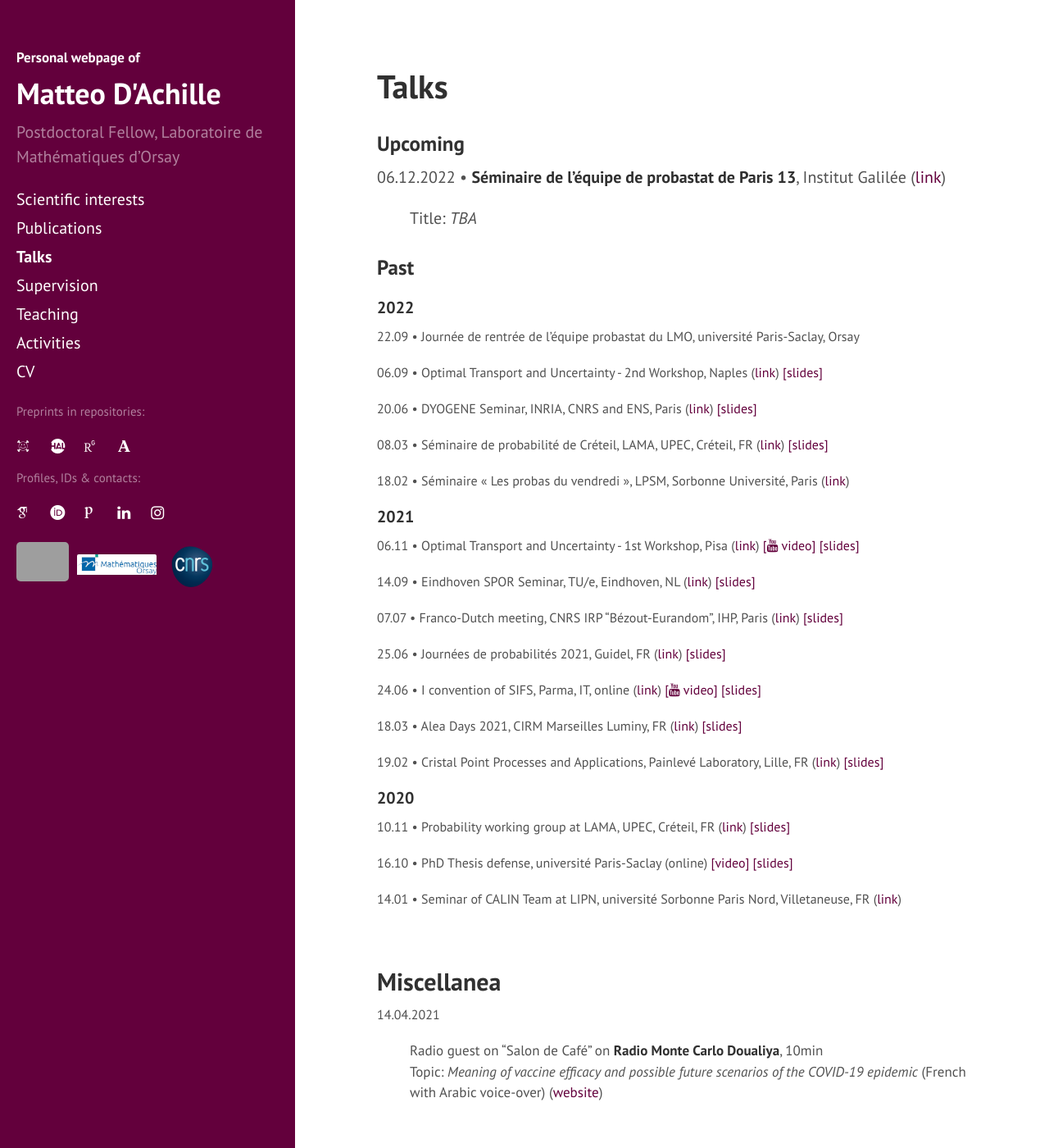
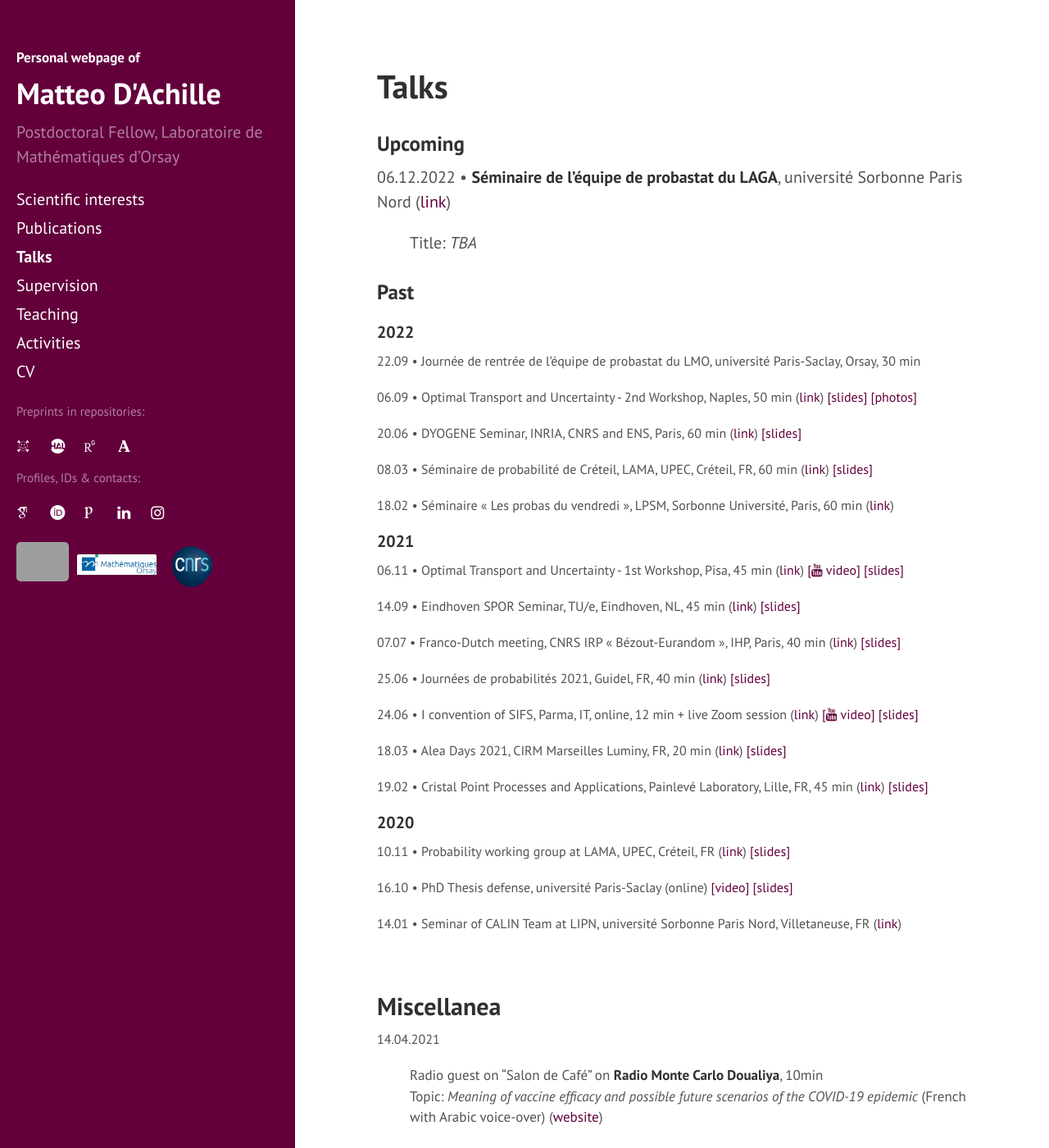
Before and after one commit to matteodachille/matteodachille.github.io, a Jekyll site: the page built from talks.md, in a window 1280 px wide and 1400 px high. Shown: the whole window at 82% size. Built offline with Jekyll 4.4.1, drawn with Linux system fonts in a browser that asks for light colours; nearby versions of some CDN libraries; some web fonts are replaced; grey boxes are pictures that could not be loaded.

```diff
--- a/_data/pubs.yml
+++ b/_data/pubs.yml
@@ -35,9 +35,11 @@
 
 - title: "Decimations for Two Dimensional Ising and Rotator Models II: Continuous versus Discrete Symmetries"
   authors: A. Le Ny, A.C.D. van Enter
-  upcoming: False
+  #upcoming: True
   preprint: True
-  published: False
+  #published: False
+  accepted: True
+  accjourn: "J. Math. Phys."
   submitted: True
   halurl: "https://hal.archives-ouvertes.fr/hal-03695701"
   arxivurl: "https://arxiv.org/abs/2206.06990"
--- a/talks.md
+++ b/talks.md
@@ -25,7 +25,7 @@ s
 
 ### Upcoming
 
-06.12.2022 &#x2022; **Séminaire de l'équipe de probastat de Paris 13**, Institut Galilée ([link](https://www.math.univ-paris13.fr/laga/index.php/fr/ps/seminaires){:target="_blank"})
+06.12.2022 &#x2022; **Séminaire de l'équipe de probastat du LAGA**, université Sorbonne Paris Nord ([link](https://www.math.univ-paris13.fr/laga/index.php/fr/ps/seminaires){:target="_blank"})
 {: style="font-size: 20px" }
 
 Title: _TBA_
@@ -40,38 +40,39 @@ Title: _TBA_
 #### 2022
 {: .no_toc}
 
-22.09 &#x2022; Journée de rentrée de l'équipe probastat du LMO, université Paris-Saclay, Orsay
+22.09 &#x2022; Journée de rentrée de l'équipe de probastat du LMO, université Paris-Saclay, Orsay, 30 min
 {: style="font-size: 16px" }
 
-06.09 &#x2022; Optimal Transport and Uncertainty - 2nd Workshop, Naples ([link](https://sites.google.com/view/otau2){:target="_blank"}) [ [slides] ]({{ site.baseurl }}downloads/ERAP_OtaU2_Napoli_final.pdf){:target="_blank"}
+06.09 &#x2022; Optimal Transport and Uncertainty - 2nd Workshop, Naples, 50 min ([link](https://sites.google.com/view/otau2){:target="_blank"}) [ [slides] ]({{ site.baseurl }}downloads/ERAP_OtaU2_Napoli_final.pdf){:target="_blank"} [ [photos] ](https://sites.google.com/view/otau2/photos){:target="_blank"}
 {: style="font-size: 16px" }
+
 
 <!--Title: _Lattice Helmholtz decomposition in a two-dimensional ERAP_. 50 min [ [slides] ]({{ site.baseurl }}downloads/ERAP_OtaU2_Napoli_final.pdf){:target="_blank"}
 {: style="margin-left: 40px" }
 -->
-20.06 &#x2022; DYOGENE Seminar, INRIA, CNRS and ENS, Paris ([link](https://www.di.ens.fr/dyogene/index.html){:target="_blank"}) [ [slides] ]({{ site.baseurl }}downloads/ERAP_INRIA_Paris_final.pdf){:target="_blank"}
+20.06 &#x2022; DYOGENE Seminar, INRIA, CNRS and ENS, Paris, 60 min ([link](https://www.di.ens.fr/dyogene/index.html){:target="_blank"}) [ [slides] ]({{ site.baseurl }}downloads/ERAP_INRIA_Paris_final.pdf){:target="_blank"}
 {: style="font-size: 16px" }
-08.03 &#x2022; Séminaire de probabilité de Créteil, LAMA, UPEC, Créteil, FR ([link](https://lama.u-pem.fr/evenements/seminaire/groupe_de_travail_probabilites/decimation_dans_les_modeles_dising_et_xy_a_d_2){:target="_blank"}) [ [slides] ]({{ site.baseurl }}downloads/NonGibbs_Decimation_ParisEst_final.pdf){:target="_blank"}
+08.03 &#x2022; Séminaire de probabilité de Créteil, LAMA, UPEC, Créteil, FR, 60 min ([link](https://lama.u-pem.fr/evenements/seminaire/groupe_de_travail_probabilites/decimation_dans_les_modeles_dising_et_xy_a_d_2){:target="_blank"}) [ [slides] ]({{ site.baseurl }}downloads/NonGibbs_Decimation_ParisEst_final.pdf){:target="_blank"}
 {: style="font-size: 16px" }
-18.02 &#x2022; Séminaire &#171; Les probas du vendredi &#187;, LPSM, Sorbonne Université, Paris ([link](https://www.lpsm.paris/seminaires/probasduvendredi/index/#b6-50){:target="_blank"})
+18.02 &#x2022; Séminaire &#171; Les probas du vendredi &#187;, LPSM, Sorbonne Université, Paris, 60 min ([link](https://www.lpsm.paris/seminaires/probasduvendredi/index/#b6-50){:target="_blank"})
 {: style="font-size: 16px" }
 
 #### 2021
 {: .no_toc}
 
-06.11 &#x2022; Optimal Transport and Uncertainty - 1st Workshop, Pisa ([link](https://indico.cs.dm.unipi.it/event/12/){:target="_blank"}) [[<i class="fa fa-youtube fa-align-center-1x" aria-hidden="true"></i> video]](https://drive.google.com/file/d/10wfRI0MZS2UnDIAGcq3a9AQJT9DSQGwe/view){:target="_blank"} [ [slides] ]({{ site.baseurl }}downloads/ERAP_OTU_Pisa_v8_final.pdf){:target="_blank"}
+06.11 &#x2022; Optimal Transport and Uncertainty - 1st Workshop, Pisa, 45 min ([link](https://indico.cs.dm.unipi.it/event/12/){:target="_blank"}) [[<i class="fa fa-youtube fa-align-center-1x" aria-hidden="true"></i> video]](https://drive.google.com/file/d/10wfRI0MZS2UnDIAGcq3a9AQJT9DSQGwe/view){:target="_blank"} [ [slides] ]({{ site.baseurl }}downloads/ERAP_OTU_Pisa_v8_final.pdf){:target="_blank"}
 {: style="font-size: 16px" }
-14.09 &#x2022; Eindhoven SPOR Seminar, TU/e, Eindhoven, NL ([link](https://www.eurandom.tue.nl/eindhoven-spor-seminar/){:target="_blank"}) [[slides]]({{ site.baseurl }}events){:target="_blank"}
+14.09 &#x2022; Eindhoven SPOR Seminar, TU/e, Eindhoven, NL, 45 min ([link](https://www.eurandom.tue.nl/eindhoven-spor-seminar/){:target="_blank"}) [[slides]]({{ site.baseurl }}events){:target="_blank"}
 {: style="font-size: 16px" }
-07.07 &#x2022; Franco-Dutch meeting, CNRS IRP "Bézout-Eurandom", IHP, Paris ([link](https://perso.math.u-pem.fr/le_ny.arnaud/PreliminaryProgramIHP-July-Bezout-TUe-V14.pdf){:target="_blank"}) [ [slides] ]({{ site.baseurl }}downloads/ERAP_IHP_v18_final.pdf){:target="_blank"}
+07.07 &#x2022; Franco-Dutch meeting, CNRS IRP &#171; Bézout-Eurandom &#187;, IHP, Paris, 40 min ([link](https://perso.math.u-pem.fr/le_ny.arnaud/PreliminaryProgramIHP-July-Bezout-TUe-V14.pdf){:target="_blank"}) [ [slides] ]({{ site.baseurl }}downloads/ERAP_IHP_v18_final.pdf){:target="_blank"}
 {: style="font-size: 16px" }
-25.06 &#x2022;  Journées de probabilités 2021, Guidel, FR ([link](https://journees-probabilites.univ-rennes1.fr/programme.htm){:target="_blank"}) [[slides]](https://journees-probabilites.univ-rennes1.fr/exposes/D%27Achille.pdf){:target="_blank"}
+25.06 &#x2022;  Journées de probabilités 2021, Guidel, FR, 40 min ([link](https://journees-probabilites.univ-rennes1.fr/programme.htm){:target="_blank"}) [[slides]](https://journees-probabilites.univ-rennes1.fr/exposes/D%27Achille.pdf){:target="_blank"}
 {: style="font-size: 16px" }
-24.06 &#x2022; I convention of SIFS, Parma, IT, online ([link](http://www.fisicastatistica.unipr.it/conf/PARMA2021/welcome.php){:target="_blank"}) [[<i class="fa fa-youtube fa-align-center-1x" aria-hidden="true"></i> video]](https://www.youtube.com/watch?v=4RcOiW20C_E){:target="_blank"} [[slides]]({{ site.baseurl }}downloads/ERAPs_Low_d_Weyl_SIFS_v8.pdf){:target="_blank"}
+24.06 &#x2022; I convention of SIFS, Parma, IT, online, 12 min + live Zoom session ([link](http://www.fisicastatistica.unipr.it/conf/PARMA2021/welcome.php){:target="_blank"}) [[<i class="fa fa-youtube fa-align-center-1x" aria-hidden="true"></i> video]](https://www.youtube.com/watch?v=4RcOiW20C_E){:target="_blank"} [[slides]]({{ site.baseurl }}downloads/ERAPs_Low_d_Weyl_SIFS_v8.pdf){:target="_blank"}
 {: style="font-size: 16px" }
-18.03 &#x2022; Alea Days 2021, CIRM Marseilles Luminy, FR ([link](https://gt-alea.math.cnrs.fr/alea2021/){:target="_blank"}) [ [slides] ]({{ site.baseurl }}downloads/ALEA2021_MZSVs_ERAP_final.pdf){:target="_blank"}
+18.03 &#x2022; Alea Days 2021, CIRM Marseilles Luminy, FR, 20 min ([link](https://gt-alea.math.cnrs.fr/alea2021/){:target="_blank"}) [ [slides] ]({{ site.baseurl }}downloads/ALEA2021_MZSVs_ERAP_final.pdf){:target="_blank"}
 {: style="font-size: 16px;" }
-19.02 &#x2022; Cristal Point Processes and Applications, Painlevé Laboratory, Lille, FR ([link](http://seminaire.univ-lille1.fr/node/544){:target="_blank"}) [ [slides] ]({{ site.baseurl }}downloads/erap22-Lille-finalv2.pdf){:target="_blank"}
+19.02 &#x2022; Cristal Point Processes and Applications, Painlevé Laboratory, Lille, FR, 45 min ([link](http://seminaire.univ-lille1.fr/node/544){:target="_blank"}) [ [slides] ]({{ site.baseurl }}downloads/erap22-Lille-finalv2.pdf){:target="_blank"}
 {: style="font-size: 16px;" }
 
 #### 2020
```
Also changed, not shown: activities.md (+8 -2 lines).
